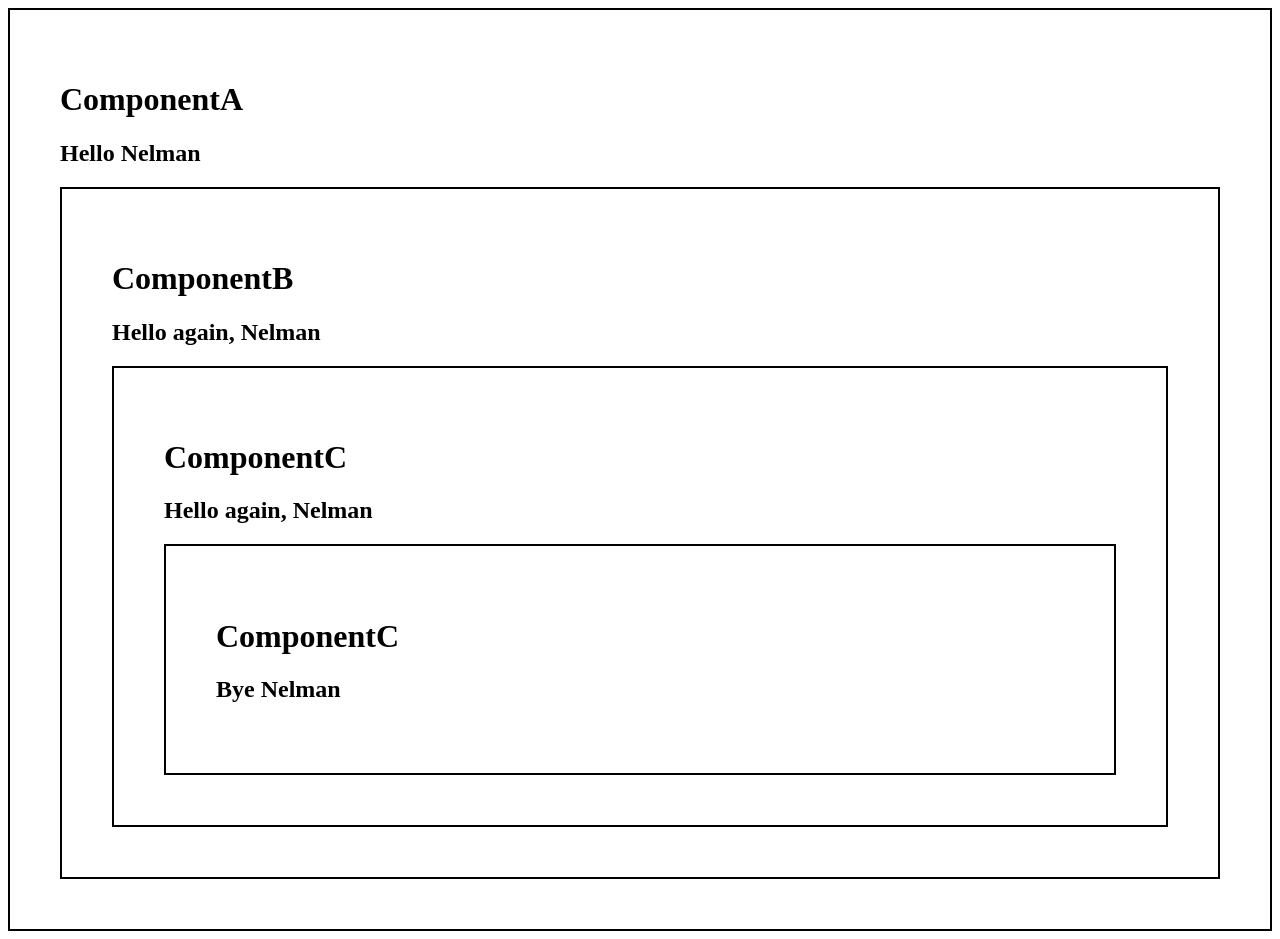
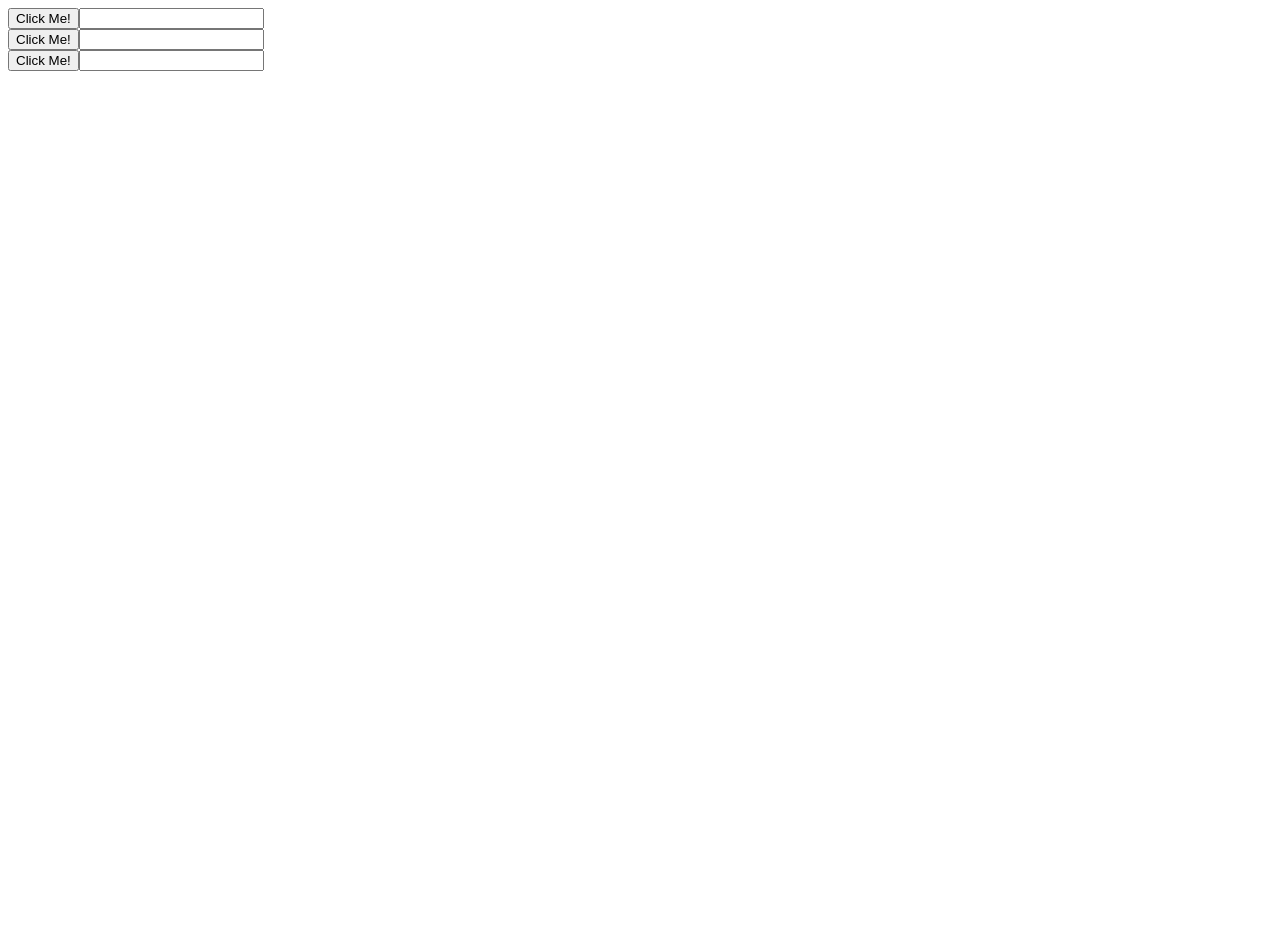
Before and after one commit to Nelman25/Learning-React, a React (Vite) app in the folder my-react-app/: page / in a window 1280 px wide. After the commit the page ends 800 px from the top, so only its background shows below. Built offline with nearby package versions, Linux system fonts and the light colour scheme.

Commit message:
learning useRef react hook

```diff
--- a/my-react-app/src/App.jsx
+++ b/my-react-app/src/App.jsx
@@ -1,25 +1,5 @@
-//  useContext() = React hook that allows you to share values
-//                 between multiple levels of components
-//                 without passing props through each level
-
-//  PROVIDER COMPONENT
-//  1. import {createContext} from 'react';
-//  2. export const MyContext = createContext();
-//  3. <MyContext.Provider value={value}>
-//          <Child/>
-//     </MyContext.Provider value={value}>
-
-
-//  CONSUMER COMPONENTS
-//  1. import React, { userContext } from 'react';
-//  2. import { MyContext } from './ComponentA.jsx'
-//  3. const value = useContext(MyContext);
-
-import ComponentA from "./ComponentA";
-import React from 'react';
-
+import MyComponent from "./MyComponent"
 function App(){
-  return(
-    <ComponentA/>
-  );
-}export default App
+  return(<MyComponent/>)
+}
+export default App
--- a/my-react-app/src/ComponentA.jsx
+++ /dev/null
@@ -1,20 +0,0 @@
-import React, { useState, createContext } from "react";
-import ComponentB from "./ComponentB";
-
-export const UserContext = createContext();
-
-function ComponentA() {
-  const [user, setUser] = useState("Nelman");
-
-  return (
-    <div className="box">
-      <h1>ComponentA</h1>
-      <h2>Hello {user}</h2>
-      <UserContext.Provider value={user}>
-        <ComponentB />
-      </UserContext.Provider>
-    </div>
-  );
-}
-
-export default ComponentA;
--- a/my-react-app/src/ComponentB.jsx
+++ /dev/null
@@ -1,18 +0,0 @@
-import React, {useContext} from 'react';
-import { UserContext } from './ComponentA';
-import ComponentC from "./ComponentC"
-
-function ComponentB(){
-
-    const user = useContext(UserContext);
-
-    return(
-        <div className='box'>
-            <h1>ComponentB</h1>
-            <h2>Hello again, {user}</h2>
-            <ComponentC />
-        </div>
-    )
-}
-
-export default ComponentB
--- a/my-react-app/src/ComponentC.jsx
+++ /dev/null
@@ -1,18 +0,0 @@
-import React, { useContext } from 'react';
-import { UserContext } from './ComponentA.jsx';
-import ComponentD from './ComponentD.jsx';
-
-function ComponentC(){
-
-    const user = useContext(UserContext);
-
-    return(
-        <div className='box'>
-            <h1>ComponentC</h1>
-            <h2>Hello again, {user}</h2>
-            <ComponentD />
-        </div>
-    )
-}
-
-export default ComponentC
--- a/my-react-app/src/ComponentD.jsx
+++ /dev/null
@@ -1,17 +0,0 @@
-import React, {useContext} from 'react';
-import { UserContext } from './ComponentA.jsx';
-
-
-function ComponentC(){
-
-    const user = useContext(UserContext);
-
-    return(
-        <div className='box'>
-            <h1>ComponentC</h1>
-            <h2>Bye {user}</h2>
-        </div>
-    )
-}
-
-export default ComponentC
--- /dev/null
+++ b/my-react-app/src/MyComponent.jsx
@@ -0,0 +1,47 @@
+import React, { useState, useEffect, useRef } from 'react';
+
+function MyComponent(){
+
+    const inputRef1 = useRef(null);
+    const inputRef2 = useRef(null);
+    const inputRef3 = useRef(null);
+
+    useEffect(() => {
+        console.log('Component Rendered');
+    })
+
+    function handleClick1(){
+        inputRef1.current.focus();
+        inputRef1.current.style.backgroundColor = "lightBlue"
+        inputRef2.current.style.backgroundColor = ""
+        inputRef3.current.style.backgroundColor = ""
+
+    }
+
+    function handleClick2(){
+        inputRef2.current.focus();
+        inputRef1.current.style.backgroundColor = ""
+        inputRef2.current.style.backgroundColor = "lightBlue"
+        inputRef3.current.style.backgroundColor = ""
+
+    }
+
+    function handleClick3(){
+        inputRef3.current.focus();
+        inputRef1.current.style.backgroundColor = ""
+        inputRef2.current.style.backgroundColor = ""
+        inputRef3.current.style.backgroundColor = "lightBlue"    }
+    return(
+        <div>
+            <button onClick={handleClick1}>Click Me!</button>
+            <input ref={inputRef1} /><br />
+
+            <button onClick={handleClick2}>Click Me!</button>
+            <input ref={inputRef2} /><br />
+
+            <button onClick={handleClick3}>Click Me!</button>
+            <input ref={inputRef3} />
+        </div>
+    )
+}
+export default MyComponent
```
